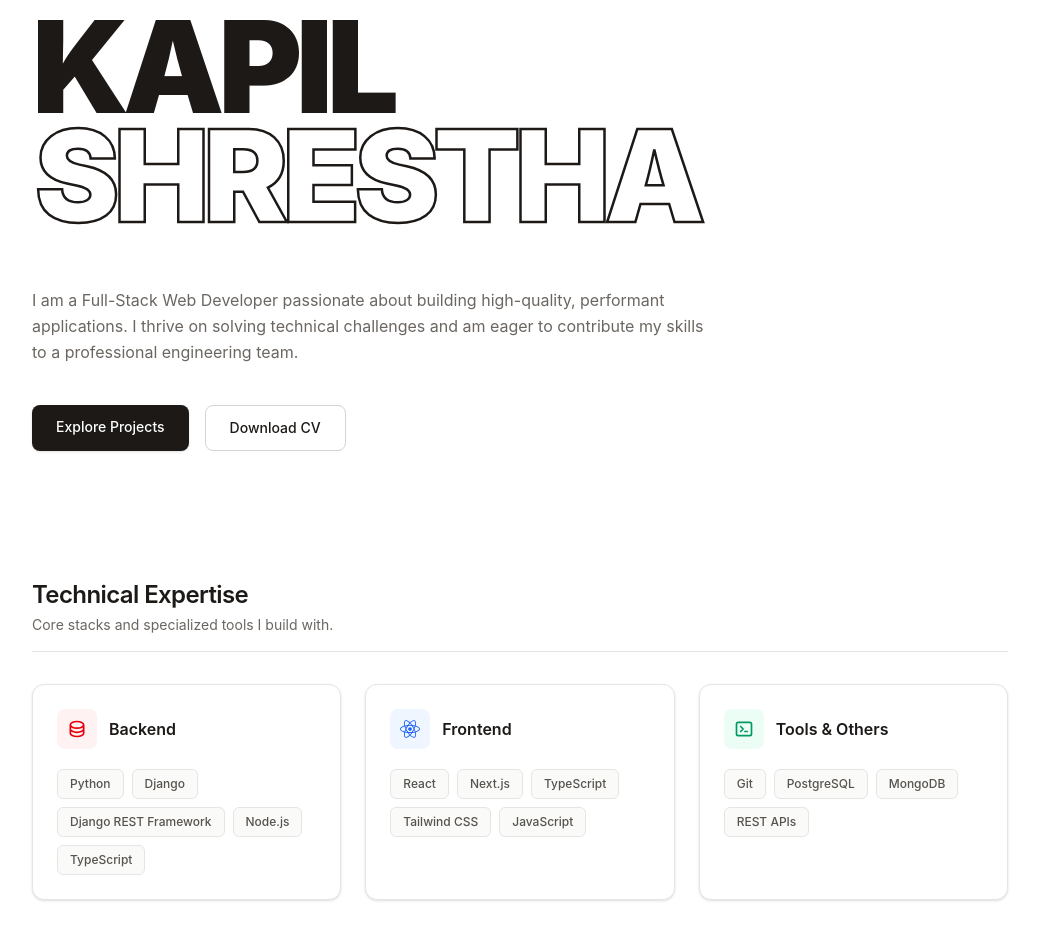
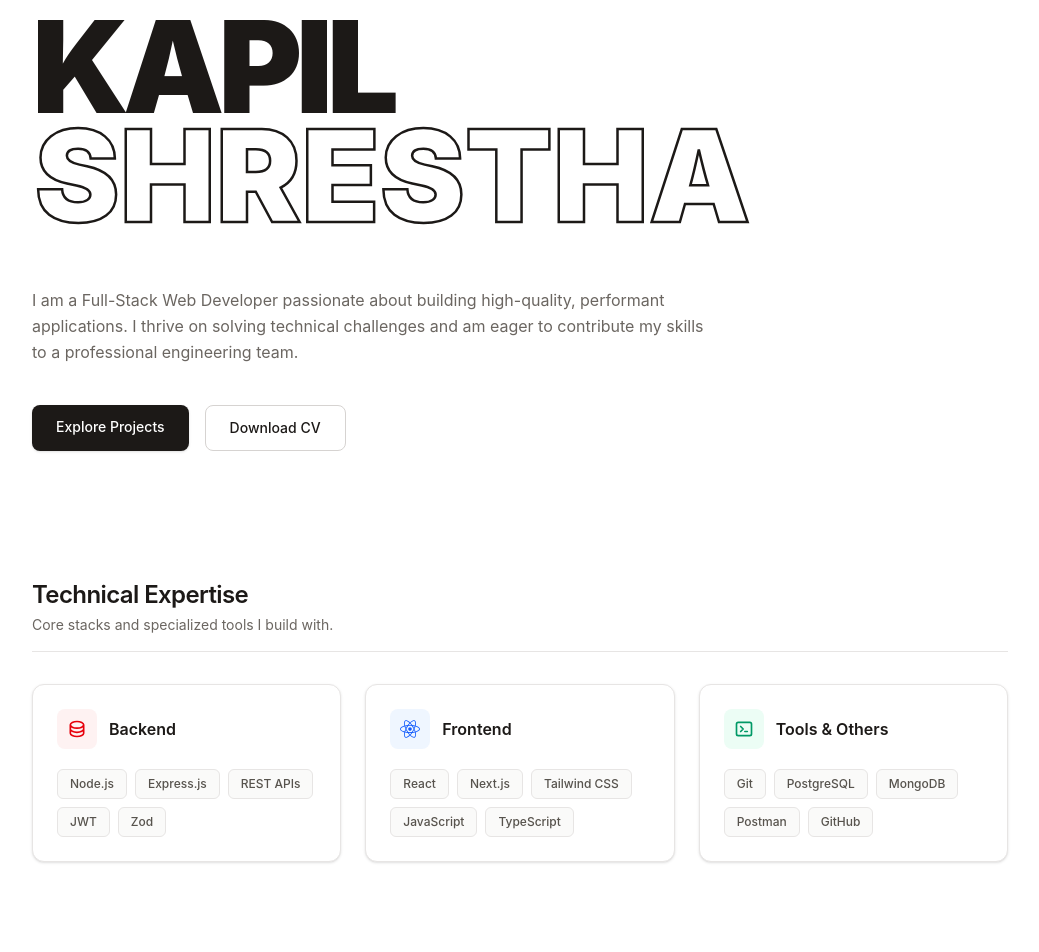
Before and after one commit to KapilShrestha21/kapil-portfolio, a React (Vite) app: page / in a window 1280 px wide. Shown: the part 220-1172 px from the top of the page, without its empty margins (120-1159 px from the left). Built offline with nearby package versions, Linux system fonts and the light colour scheme.

Commit message:
merge and update vite config, body component, readme

```diff
--- a/src/components/AnimatedLetter.jsx
+++ b/src/components/AnimatedLetter.jsx
@@ -1,32 +1,33 @@
 import React, { useState } from 'react';
 
-export default function AnimatedLetter({ children, variant = "solid" }) {
+export default function AnimatedLetter({ children, variant = "solid", className = "" }) {
   const [isPlaying, setIsPlaying] = useState(false);
 
-  const handleMouseEnter = () => {
+  const handleInteraction = () => {
     if (!isPlaying) {
       setIsPlaying(true);
-      // Synchronized perfectly to turn off exactly when the 0.8s CSS animation ends
+      // Synchronized to turn off exactly when the 0.8s CSS animation ends
       setTimeout(() => setIsPlaying(false), 800);
     }
   };
 
-  // Base configurations for standard static layout
+  // FIX: Replacing 'text-transparent' with 'text-white' masks out internal font glyph lines
   const baseStyles = variant === "solid"
     ? "text-brand-primary"
-    : "text-transparent [-webkit-text-stroke:1.5px_var(--color-brand-primary)] md:[-webkit-text-stroke:2.5px_var(--color-brand-primary)]";
+    : "text-white [-webkit-text-stroke:1.5px_var(--color-brand-primary)] md:[-webkit-text-stroke:2.5px_var(--color-brand-primary)]";
 
   // Dynamic active configurations applied during an ongoing bounce cycle
   const activeStyles = variant === "solid"
     ? "text-brand-highlight"
-    : "text-transparent [-webkit-text-stroke:1.5px_var(--color-brand-highlight)] md:[-webkit-text-stroke:2.5px_var(--color-brand-highlight)]";
+    : "text-white [-webkit-text-stroke:1.5px_var(--color-brand-highlight)] md:[-webkit-text-stroke:2.5px_var(--color-brand-highlight)]";
 
   return (
     <span
-      onMouseEnter={handleMouseEnter}
-      className={`inline-block cursor-default select-none font-sans font-black tracking-tighter transition-colors duration-200 ${
+      onMouseEnter={handleInteraction}
+      onTouchStart={handleInteraction} /* Enable touch/tap animation on mobile */
+      className={`inline-block cursor-default select-none font-sans font-black transition-colors duration-200 ${
         isPlaying ? `animate-rubberband ${activeStyles}` : baseStyles
-      }`}
+      } ${className}`}
     >
       {children}
     </span>
--- a/src/components/Body.jsx
+++ b/src/components/Body.jsx
@@ -50,19 +50,19 @@ export default function Body() {
             title: "Backend",
             icon: <HiOutlineDatabase className="text-xl text-red-600" />,
             iconBg: "bg-red-50",
-            skills: ["Python", "Django", "Django REST Framework", "Node.js", "TypeScript"]
+            skills: ["Node.js", "Express.js", "REST APIs", "JWT", "Zod"]
         },
         {
             title: "Frontend",
             icon: <FaReact className="text-xl text-blue-600" />,
             iconBg: "bg-blue-50",
-            skills: ["React", "Next.js", "TypeScript", "Tailwind CSS", "JavaScript"]
+            skills: ["React", "Next.js", "Tailwind CSS", "JavaScript", "TypeScript"]
         },
         {
             title: "Tools & Others",
             icon: <HiOutlineTerminal className="text-xl text-emerald-600" />,
             iconBg: "bg-emerald-50",
-            skills: ["Git", "PostgreSQL", "MongoDB", "REST APIs"]
+            skills: ["Git", "PostgreSQL", "MongoDB", "Postman", "GitHub"]
         }
     ];
 
```
